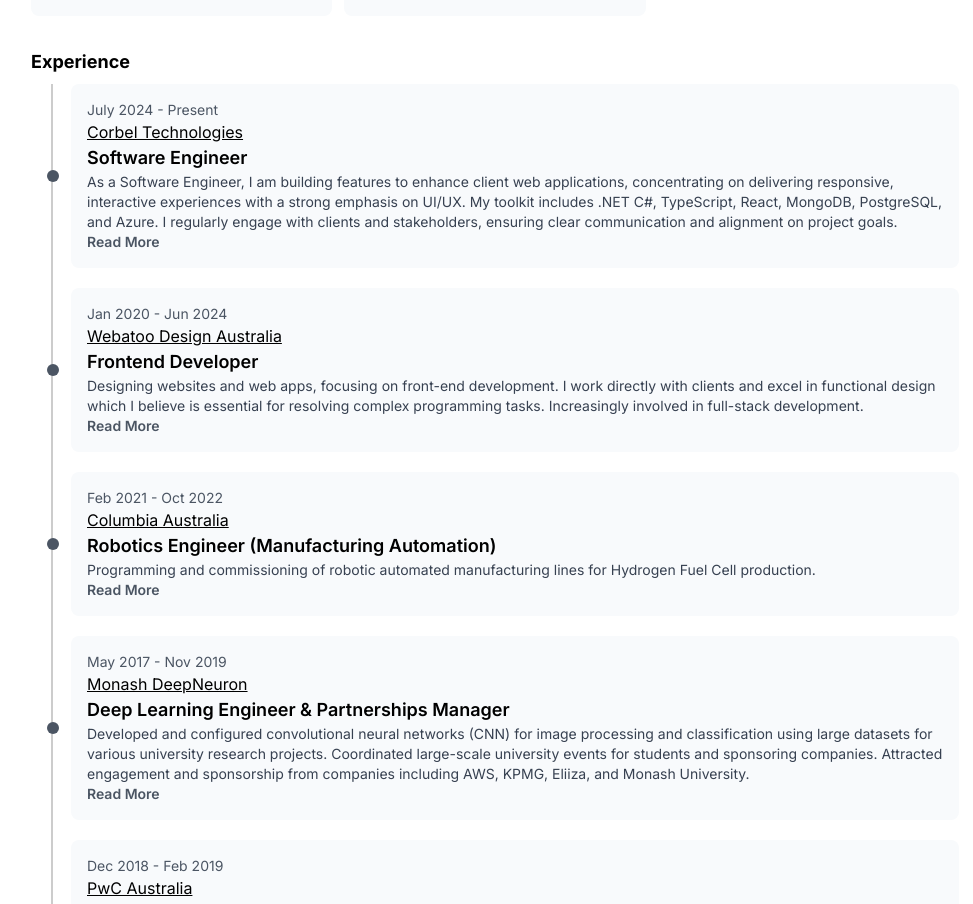
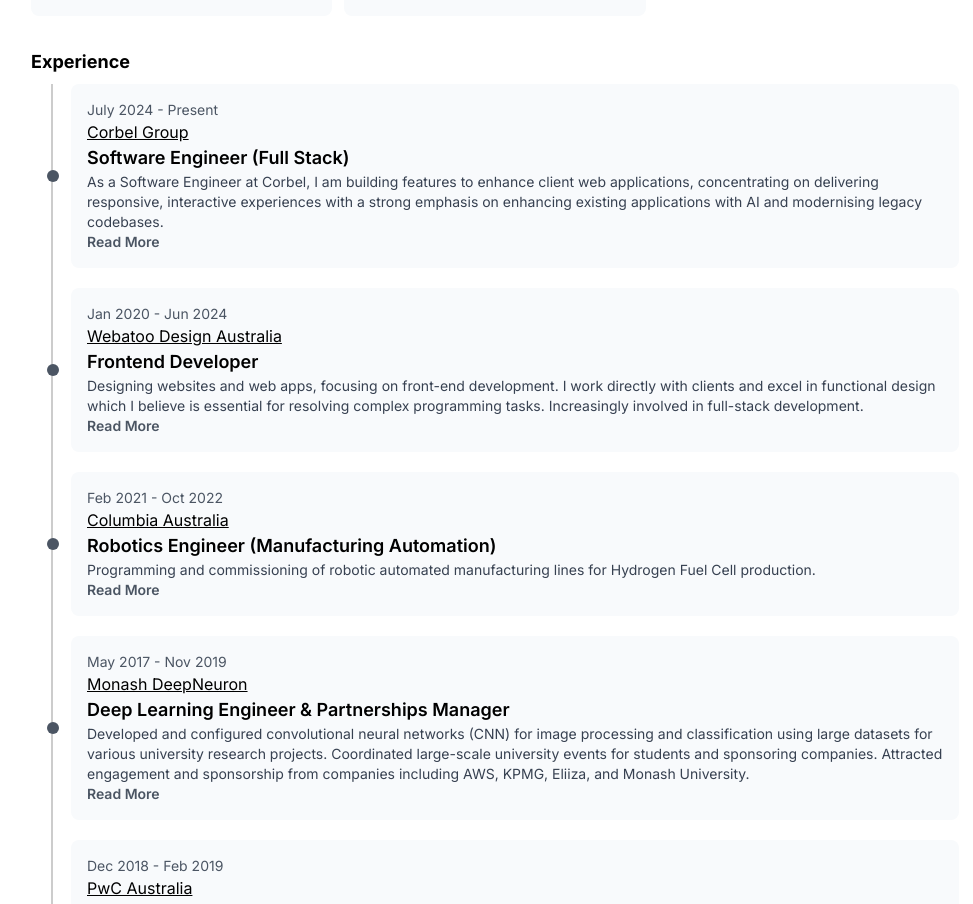
Before and after one commit to CodeBear117/resume-portfolio, a Next.js app: page / in a window 1280 px wide. Shown: the part 1060-1964 px from the top of the page, without its empty margins (145-1118 px from the left). Built offline with nearby package versions, Linux system fonts and the light colour scheme.

Commit message:
Update resume

```diff
--- a/app/components/Timeline.tsx
+++ b/app/components/Timeline.tsx
@@ -5,23 +5,22 @@
   return (
     <div className="timeline relative">
       <JobCard
-        company="Corbel Technologies"
+        company="Corbel Group"
         link="https://corbel.com.au/"
-        role="Software Engineer"
+        role="Software Engineer (Full Stack)"
         dates="July 2024 - Present"
-        overview="As a Software Engineer, I am building features to enhance client web applications, concentrating on delivering responsive, interactive experiences with a strong emphasis on UI/UX. My toolkit includes .NET C#, TypeScript, React, MongoDB, PostgreSQL, and Azure. I regularly engage with clients and stakeholders, ensuring clear communication and alignment on project goals."
+        overview="As a Software Engineer at Corbel, I am building features to enhance client web applications, concentrating on delivering responsive, interactive experiences with a strong emphasis on enhancing existing applications with AI and modernising legacy codebases."
         details={
           <ul className="list-disc pl-5 text-sm text-gray-700">
             <li>
-              I work at a full stack capacity with clients from a diverse set of
-              industries. Therefore, I am across a range of tech stacks as we
-              work on multiple projects concurrently.
+              Working across multiple tech stacks, my toolkit includes .NET C#,
+              TypeScript, React, MongoDB, PostgreSQL, and Azure. I regularly
+              engage with clients and stakeholders, ensuring clear communication
+              and alignment on project goals.
             </li>
             <li>
               I develop software collaboratively with large client teams from
-              multinational companies including Sixt and Zambrero. This includes
-              UI/UX design, development and refinment, and user acceptance
-              testing.
+              multinational companies including Sixt and Zambrero.
             </li>
             <li>
               I have quickly adapted to the modern software development
--- a/app/page.tsx
+++ b/app/page.tsx
@@ -49,7 +49,7 @@
             title="Kanbag"
             description="Kanbag is helpful trip packing kanban board that features AI generated suggestions."
             media="kanbag-example.gif"
-            link="https://kanbag.netlify.app/"
+            link="https://kanbag.vercel.app/"
           />
           <ProjectCard
             title="Wool"
```
